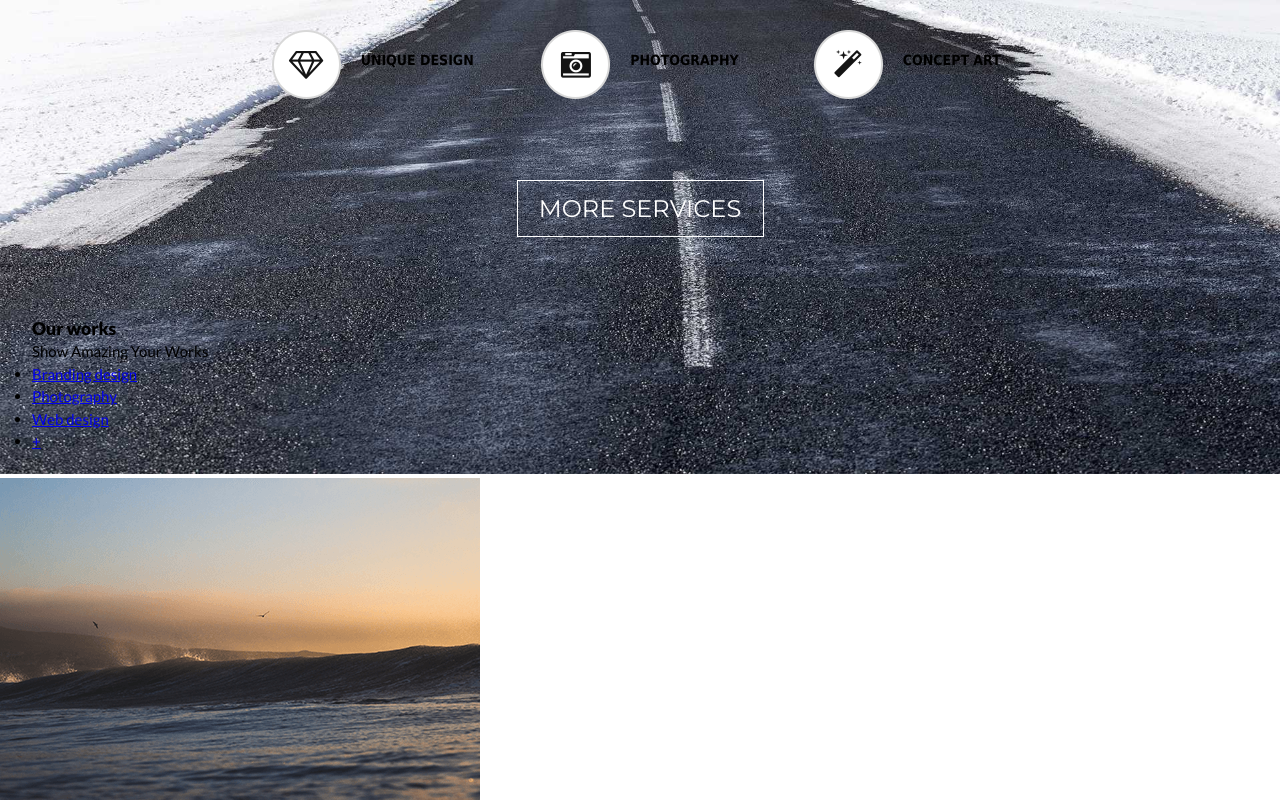
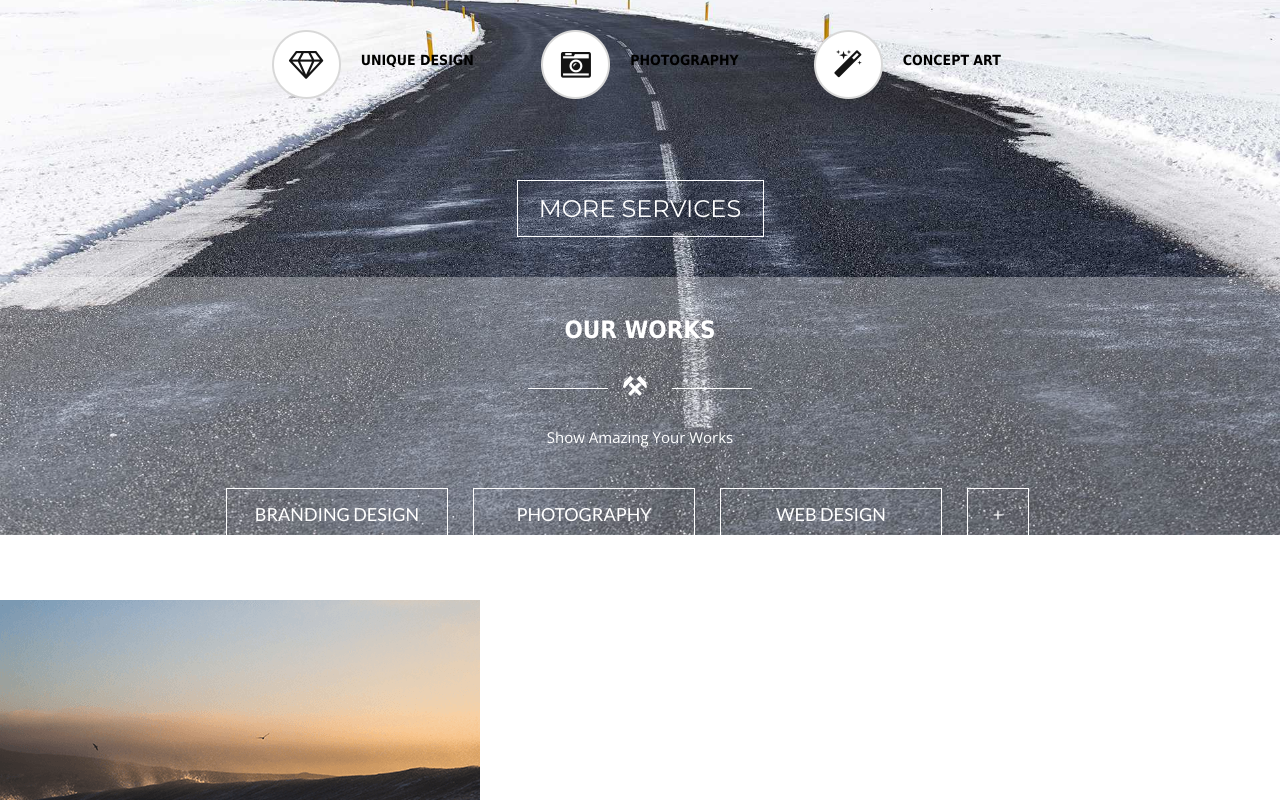
Before and after one commit to SokolovAG/Maglic-LandingPage, a website: page index.html in a window 1280 px wide. Shown: the part 1105-1905 px from the top of the page. Drawn offline with nearby package versions, Linux system fonts and the light colour scheme; files that its build step writes are made by us from their sources.

Commit message:
add styles to portfolio block. Heading filter styles

```diff
--- a/index.html
+++ b/index.html
@@ -72,26 +72,26 @@
           <a href="#" class="about__btn"><span>More services</span></a>
         </div>
       </div>
+      </div>
       <div class="portfolio">
         <div class="portfolio__filter">
           <h3 class="portfolio__title  portfolio__title--sideline">Our works</h3>
           <p class="portfolio__subtitle">Show Amazing Your Works</p>
           <ul class="portfolio__filter-list">
             <li class="portfolio__filter-item">
-              <a href="#"><span>Branding design</span></a>
+              <a href="#" class="portfolio__filter-link"><span>Branding design</span></a>
             </li>
             <li class="portfolio__filter-item">
-              <a href="#"><span>Photography</span></a>
+              <a href="#" class="portfolio__filter-link"><span>Photography</span></a>
             </li>
             <li class="portfolio__filter-item">
-              <a href="#"><span>Web design</span></a>
+              <a href="#" class="portfolio__filter-link"><span>Web design</span></a>
             </li>
-            <li class="portfolio__filter-item  portfolio__filter-item--plus">
-              <a href="#"><span>+</span></a>
+            <li class="portfolio__filter-item">
+              <a href="#" class="portfolio__filter-link  portfolio__filter-link--plus"><span>+</span></a>
             </li>
           </ul>
         </div>
-      </div>
       </div>
     </div>
     <div class="portfolio__items">
--- a/less/blocks/about.less
+++ b/less/blocks/about.less
@@ -6,7 +6,7 @@
 }
 
 .about {
-  padding: 2% 0;
+  padding-top: 2%;
   background-image: url(../img/service.jpg);
   background-repeat: no-repeat;
   background-position: 50% 50%;
@@ -93,7 +93,7 @@
 
 .about__link {
   margin-top: 10%;
-  margin-bottom: 10%;
+  margin-bottom: 5%;
 }
 
 .about__btn {
--- a/less/blocks/portfolio.less
+++ b/less/blocks/portfolio.less
@@ -0,0 +1,131 @@
+
+.portfolio__filter {
+    background-color: rgba(255, 255, 255, 0.3);
+    text-align: center;
+    padding: 3% 0;
+}
+
+.portfolio__title {
+    font-family: 'Montseratt', Tahoma, sans-serif;
+    font-weight: 700;
+    font-size: 24px;
+    line-height: 30px;
+    text-transform: uppercase;
+    color: @white;
+
+    &--sideline::after {
+        content: '';
+        display: block;
+        width: 224px;
+        height: 21px;
+        background-image: url(../img/sprite_icons.png);
+        background-position: -60px -1687px;
+        margin: 30px auto;
+    }
+}
+
+.portfolio__subtitle {
+    font-family: 'Open Sans', Tahoma, sans-serif;
+    font-weight: 300;
+    font-size: 15px;
+    line-height: 22px;
+    color: @white;
+
+}
+
+.portfolio__filter-list {
+    text-align: center;
+    font-size: 0;
+    margin: 40px auto 10px;
+}
+
+.portfolio__filter-item {
+    display: inline-block;
+    text-align: center;
+    margin-right: 25px;
+}
+
+.portfolio__filter-link {
+        font-size: 18px;
+        line-height: 30px;
+        color: @white;
+        text-decoration: none;
+        text-transform: uppercase;
+        display: block;
+        overflow: hidden;
+        position: relative;
+        transition: ease-out .3s .1s;
+        padding: 10px;
+        width: 200px;
+        border: 1px solid @white;
+
+        &--plus {
+            width: 40px;
+        }
+
+        & span::before {
+    position: absolute;
+    top: 0;
+    left: 0;
+    width: 100%;
+    height: 2px;
+    content: '';
+    transition: .1s;
+    transform: translateX(-100%);
+    background: @golden;
+
+  }
+
+  & span::after {
+    position: absolute;
+    right: 0;
+    bottom: 0;
+    width: 100%;
+    height: 2px;
+    content: '';
+    transition: .1s .2s;
+    transform: translateX(100%);
+    background: @golden;
+  }
+
+  &::before {
+    position: absolute;
+    top: 0;
+    left: 0;
+    width: 2px;
+    height: 100%;
+    content: '';
+    transition: .1s .3s;
+    transform: translateY(100%);
+    background: @golden;
+  }
+
+  &::after {
+    position: absolute;
+    right: 0;
+    bottom: 0;
+    width: 2px;
+    height: 100%;
+    content: '';
+    transition: .1s .1s;
+    transform: translateY(-100%);
+    background: @golden;
+  }
+
+  &:hover {
+    border: 1px solid transparent;
+  }
+
+  &:hover::before,
+  &:hover::after {
+    transform: translateX(0);
+
+  }
+
+  &:hover span::after,
+  &:hover span::before {
+    transform: translateX(0);
+
+  }
+
+}
```
